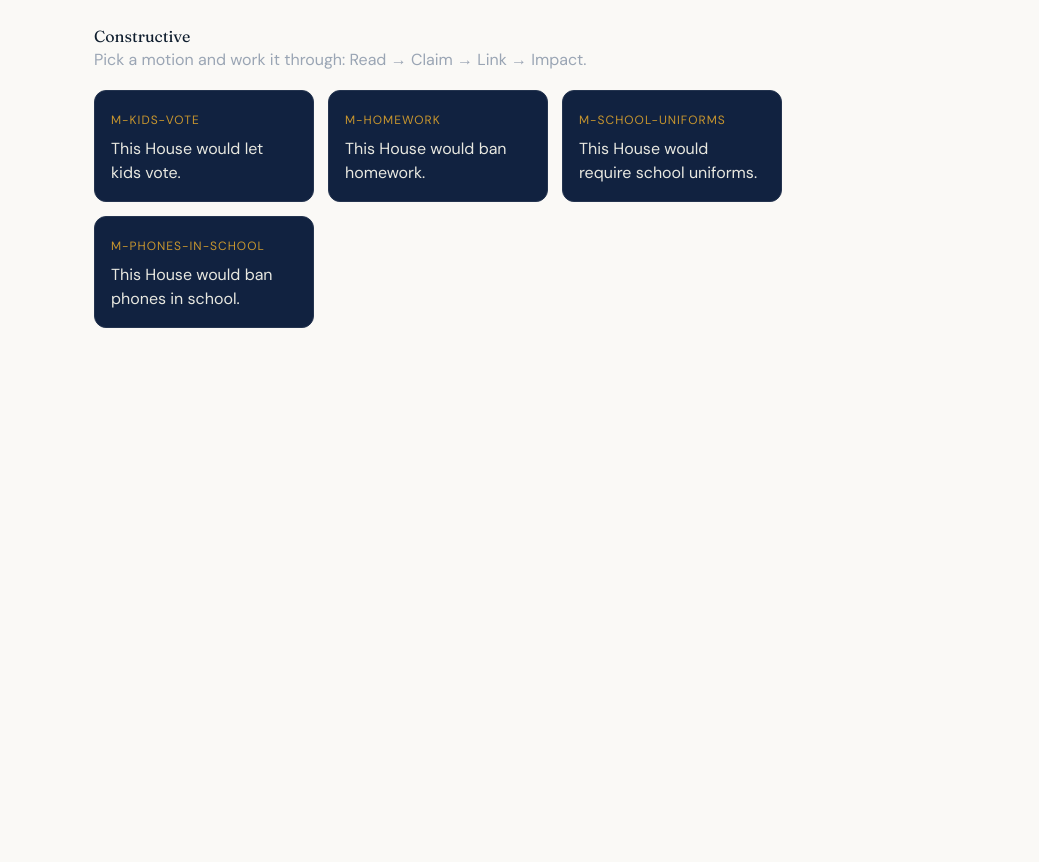
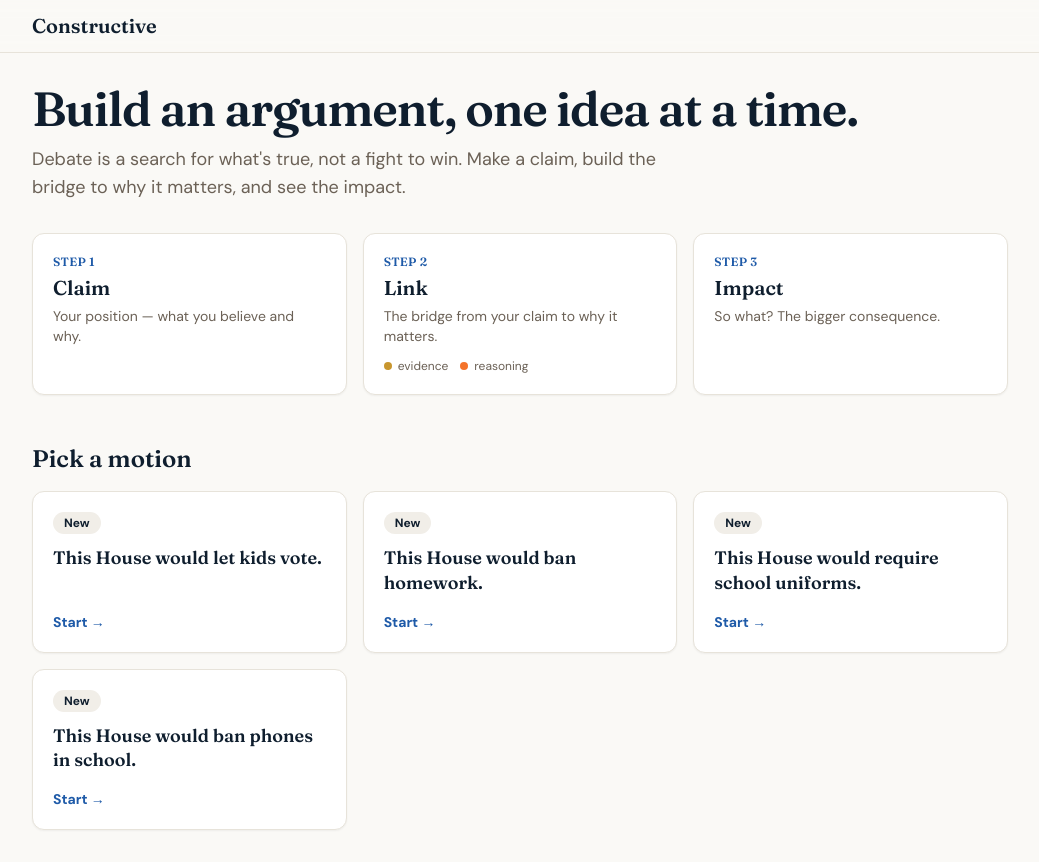
Before and after one commit to jasjeevsingh/constructive, a Next.js app: page / in a window 1280 px wide. Shown: the whole page, without its empty margins (120-1159 px from the left). Before the commit the page ends 800 px from the top, so only its background shows below. Built offline with nearby package versions, Linux system fonts and the light colour scheme.

Commit message:
feat: re-skin the deck — landing + progress-aware motion cards

```diff
--- a/components/FlowDeck.tsx
+++ b/components/FlowDeck.tsx
@@ -1,27 +1,69 @@
 "use client";
-import { useState } from "react";
+import { useEffect, useState } from "react";
 import { getFlowMotions } from "@/lib/flowMotions";
 import { FlowShell } from "@/components/FlowShell";
+import { AppShell } from "@/components/ui/app-shell";
+import { Landing } from "@/components/Landing";
+import { Badge } from "@/components/ui/badge";
+import {
+  loadAllFlowProgress,
+  motionStatus,
+  type MotionStatus,
+  type FlowProgress,
+} from "@/lib/state/flowProgress";
+
+const STATUS_META: Record<
+  MotionStatus,
+  { label: string; badge: string; variant: "secondary" | "default" | "success"; cta: string }
+> = {
+  "not-started": { label: "Not started", badge: "New", variant: "secondary", cta: "Start" },
+  "in-progress": { label: "In progress", badge: "In progress", variant: "default", cta: "Resume" },
+  "for-done": { label: "FOR side done", badge: "FOR done", variant: "default", cta: "Resume" },
+  complete: { label: "Both sides done", badge: "✓ Both sides", variant: "success", cta: "Review" },
+};
 
 export function FlowDeck() {
   const motions = getFlowMotions();
   const [activeId, setActiveId] = useState<string | null>(null);
+  const [progress, setProgress] = useState<Record<string, FlowProgress>>({});
+
+  useEffect(() => {
+    setProgress(loadAllFlowProgress(window.localStorage));
+  }, []);
+
   const active = motions.find((m) => m.id === activeId);
-
   if (active) return <FlowShell motion={active} onExit={() => setActiveId(null)} />;
 
   return (
-    <main style={{ maxWidth: 900, margin: "0 auto", padding: 24 }}>
-      <h1 className="serif">Constructive</h1>
-      <p style={{ color: "var(--dim)" }}>Pick a motion and work it through: Read → Claim → Link → Impact.</p>
-      <div style={{ display: "flex", flexWrap: "wrap", gap: 14, marginTop: 18 }}>
-        {motions.map((m) => (
-          <button key={m.id} type="button" onClick={() => setActiveId(m.id)} style={{ width: 220, textAlign: "left", background: "var(--navy-mid)", color: "var(--text)", border: "1px solid #24344f", borderRadius: 12, padding: 16 }}>
-            <span className="accent" style={{ color: "var(--gold)", fontSize: 12 }}>{m.id}</span>
-            <div style={{ marginTop: 6 }}>{m.motion}</div>
-          </button>
-        ))}
-      </div>
-    </main>
+    <AppShell>
+      <Landing />
+      <section className="mt-12">
+        <h2 className="font-display text-2xl font-semibold text-foreground">Pick a motion</h2>
+        <div className="mt-4 grid grid-cols-1 gap-4 sm:grid-cols-2 lg:grid-cols-3">
+          {motions.map((m) => {
+            const status = motionStatus(progress[m.id]);
+            const meta = STATUS_META[status];
+            return (
+              <button
+                key={m.id}
+                type="button"
+                onClick={() => setActiveId(m.id)}
+                aria-label={`${m.motion} — ${meta.label}`}
+                data-complete={status === "complete"}
+                className="group flex flex-col rounded-lg border border-border bg-card p-5 text-left shadow-sm transition-colors hover:border-primary focus-visible:outline-none focus-visible:ring-2 focus-visible:ring-ring focus-visible:ring-offset-2 data-[complete=true]:ring-1 data-[complete=true]:ring-success"
+              >
+                <Badge variant={meta.variant} className="self-start">
+                  {meta.badge}
+                </Badge>
+                <div className="mt-3 font-display text-lg font-semibold leading-snug text-foreground">
+                  {m.motion}
+                </div>
+                <div className="mt-auto pt-4 text-sm font-semibold text-primary">{meta.cta} →</div>
+              </button>
+            );
+          })}
+        </div>
+      </section>
+    </AppShell>
   );
 }
```
Also changed, not shown: 1 other file (tests, documents, lock files or other folders).
